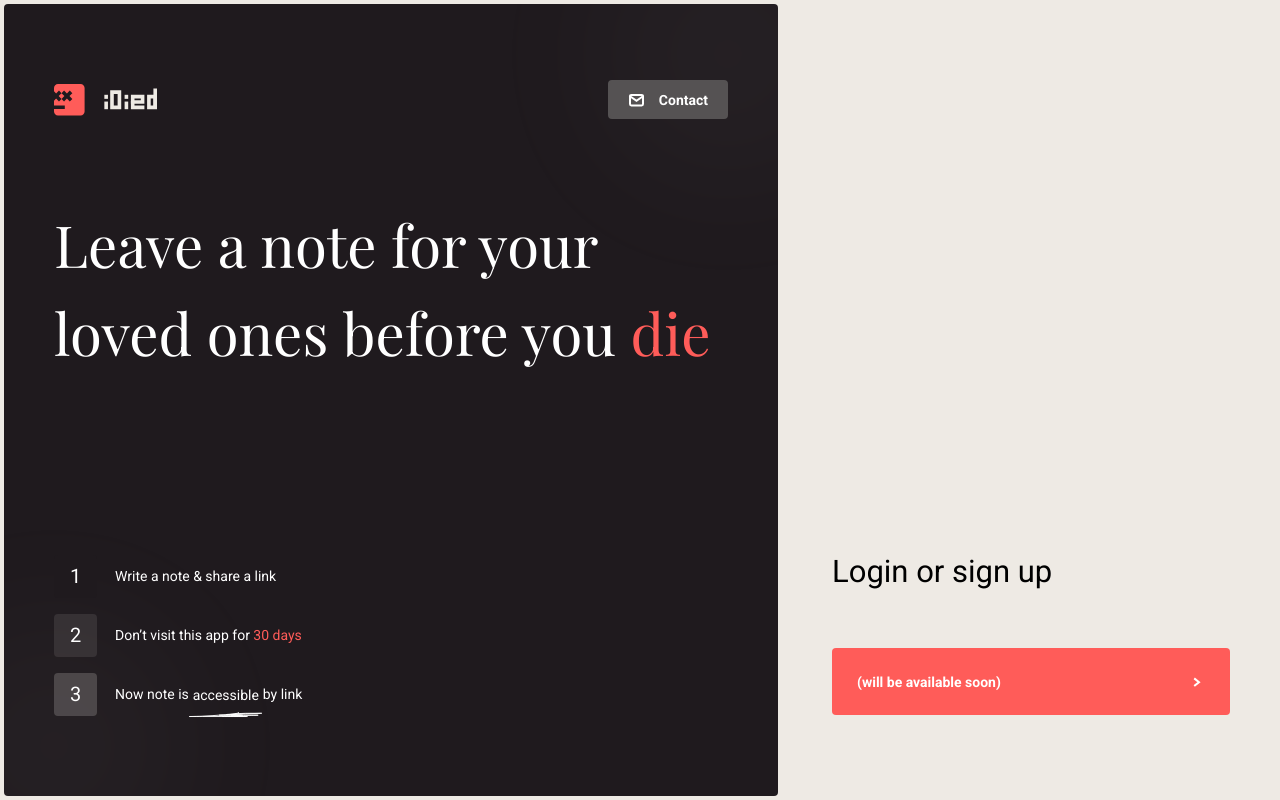
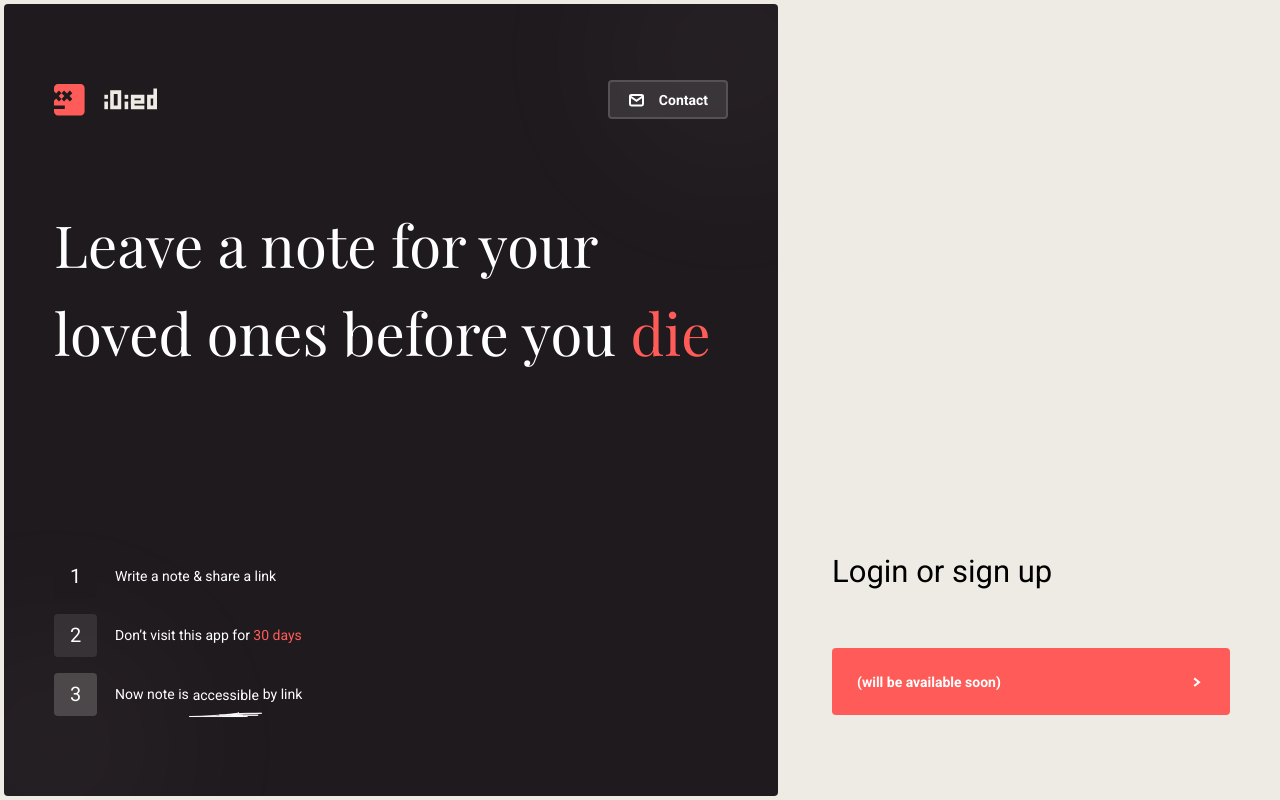
Before and after one commit to Mrdoker1/Oleh, a plain HTML site: page idied/index.html in a window 1280 px wide. Drawn offline with nearby package versions, Linux system fonts and the light colour scheme.

Commit message:
fix: update button

```diff
--- a/idied/index.scss
+++ b/idied/index.scss
@@ -40,7 +40,7 @@
             }
         }
         &.small {
-            background: $color-black-light;
+            background: rgba(255, 255, 255, 0.1);
             color: $color-white;
             height: 39px;
             border: 2px solid $color-black-light;
```
Also changed, not shown: idied/css/index.css.
